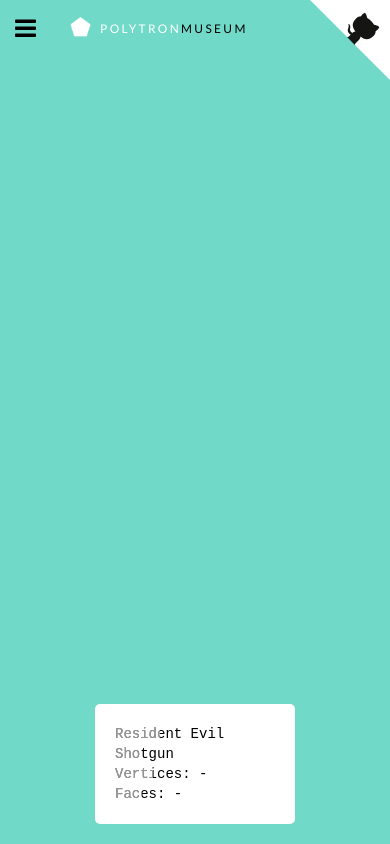
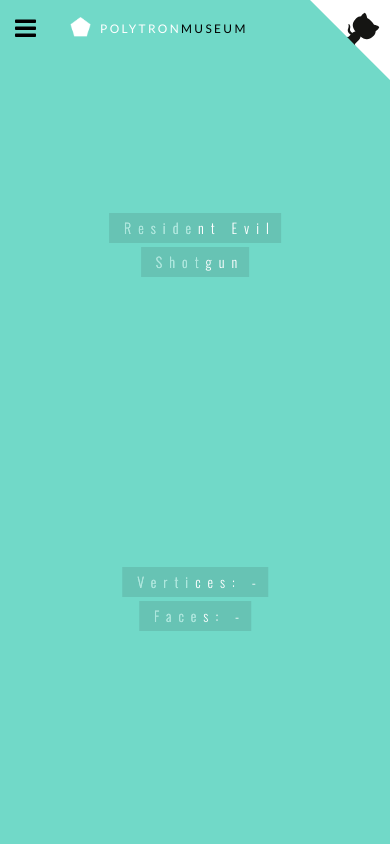
Before and after one commit to dannycalleri/polytron, a React (Create React App) app: page / in a window 390 px wide. Built offline with nearby package versions, Linux system fonts and the light colour scheme; no server answers; the HTML template or start-up script is replaced by a standard one.

Commit message:
changed info styles, changed font

```diff
--- a/public/index.html
+++ b/public/index.html
@@ -5,6 +5,7 @@
     <meta name="viewport" content="width=device-width, initial-scale=1">
     <link rel="shortcut icon" href="%PUBLIC_URL%/favicon.ico">
     <link href="https://fonts.googleapis.com/css?family=Lato" rel="stylesheet">
+    <link href="https://fonts.googleapis.com/css?family=Oswald:300" rel="stylesheet">
     <!--
       Notice the use of %PUBLIC_URL% in the tag above.
       It will be replaced with the URL of the `public` folder during the build.
--- a/src/App.js
+++ b/src/App.js
@@ -66,25 +66,15 @@
 
         <div id="main">
           <Info
-            alignLeft
+            alignTop
             data={[
               {name: this.state.model.game},
               {name: this.state.model.name},
             ]}
           />
           <Info
-            alignRight
+            alignBottom
             data={[
-              {name:'Vertices', value: this.state.vertices},
-              {name:'Faces', value: this.state.faces},
-            ]}
-          />
-          <Info
-            alignLeft
-            modifier='mobile'
-            data={[
-              {name: this.state.model.game},
-              {name: this.state.model.name},
               {name:'Vertices', value: this.state.vertices},
               {name:'Faces', value: this.state.faces},
             ]}
--- a/src/layout/info/Info.css
+++ b/src/layout/info/Info.css
@@ -1,26 +1,30 @@
 .info {
-  font-family: monospace;
+  font-family: 'Oswald', sans-serif;
+  text-align: center;
   position: absolute;
-  top: 200px;
+  text-transform: capitalize;
+  left: 50%;
+  transform: translateX(-50%);
+  font-size: 1.25em;
+  letter-spacing: 0.5em;
 }
 
-.info--mobile {
-  display: none;
+.info--top {
+  top: 25%;
 }
 
-.info--left {
-  left: 60px;
-}
-
-.info--right {
-  right: 60px;
+.info--bottom {
+  /*font-family: monospace;
+  font-size: 1em;*/
+  bottom: 25%;
 }
 
 .info__element {
   position:relative;
-  background-color: #fff;
-  color: #000;
+  background-color: #67c3b4;
+  color: #fff;
   padding: 5px;
+  padding-left: 15px;
   margin: 2px 0;
   display: inline-block;
 }
@@ -28,7 +32,7 @@
 .info__element:before {
   content: attr(data-animation);
   position: absolute;
-  color: #fff;
+  color: #71D9C8;
   width: 0;
   white-space: nowrap;
   overflow: hidden;
@@ -38,31 +42,11 @@
   animation-direction: alternate;
 }
 
-@media screen and (max-width: 500px) {
+
+
+@media screen and (max-width: 900px) {
   .info {
-    display: none;
-    top: auto;
-    bottom: 20px;
-  }
-
-  .info__element {
-    background-color: transparent;
-    margin: 0;
-    padding: 0;
-  }
-
-  .info--left {
-    left: 20px;
-  }
-
-  .info--mobile {
-    display: block;
-    border-radius: 5px;
-    padding: 20px;
-    background-color: #fff;
-    width:200px;
-    left: 50%;
-    transform: translateX(-50%);
+    font-size: 1em;
   }
 }
 
--- a/src/layout/info/Info.jsx
+++ b/src/layout/info/Info.jsx
@@ -4,12 +4,12 @@
 export default function Info(props){
   const classes = [];
   classes.push('info');
-  if(props.alignLeft){
-    classes.push('info--left');
+  if(props.alignTop){
+    classes.push('info--top');
   }
 
-  if(props.alignRight){
-    classes.push('info--right');
+  if(props.alignBottom){
+    classes.push('info--bottom');
   }
 
   if(props.modifier){
--- a/src/scene/Scene.js
+++ b/src/scene/Scene.js
@@ -16,7 +16,9 @@
   DirectionalLight,
   AmbientLight,
   Vector3,
-  Face3
+  Face3,
+  Fog,
+  FogExp2
 } from 'three';
 
 import TMD from '../formats/TMD.js';
@@ -32,6 +34,8 @@
     this.renderer.setClearColor(0xffffff, 0);
     // creating scene that will contain our meshes
     this.scene = new Scene();
+    // this.scene.fog = new Fog(0xff0000, 0, 1000);
+    this.scene.fog = new FogExp2( 0x71D9C8, 0.0025 );
     this.camera = new PerspectiveCamera(75, this.WIDTH / this.HEIGHT, 0.1, 1000);
 
     // at the moment only one "test" material for rendering
```
